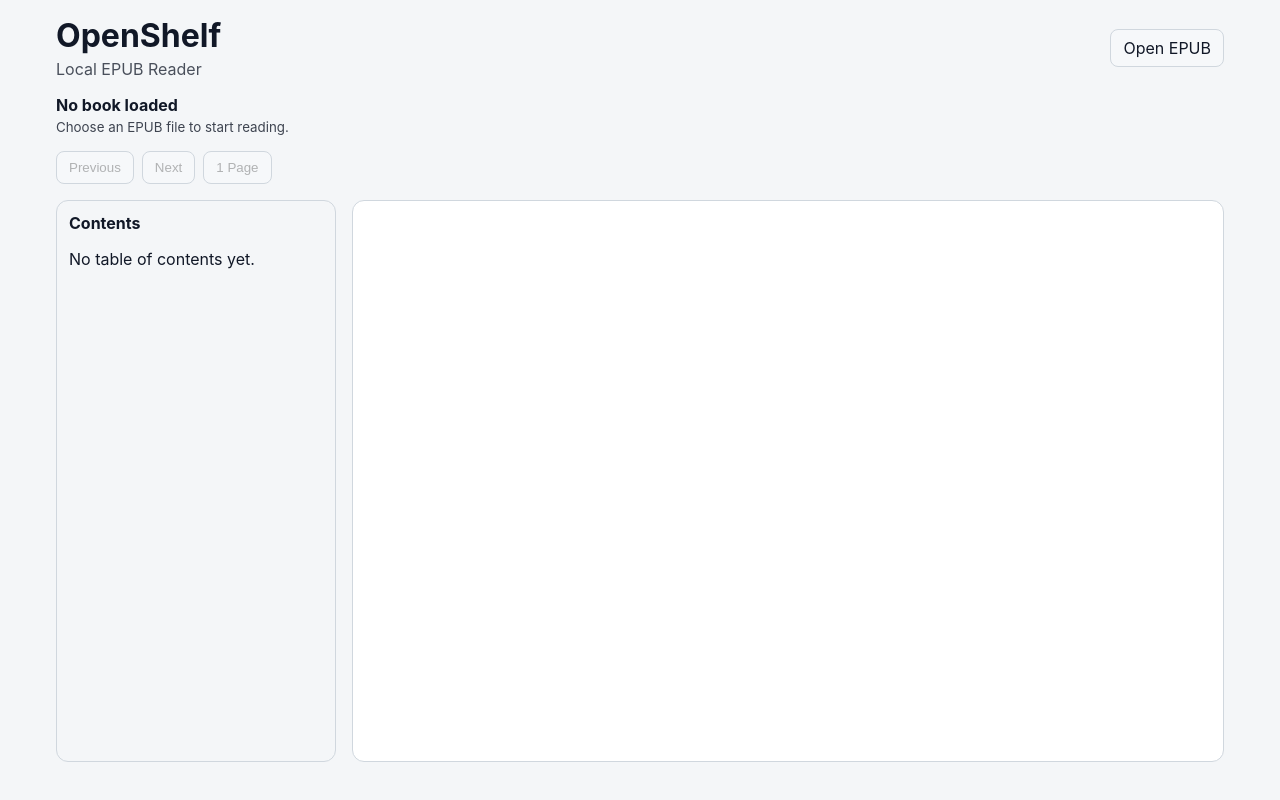
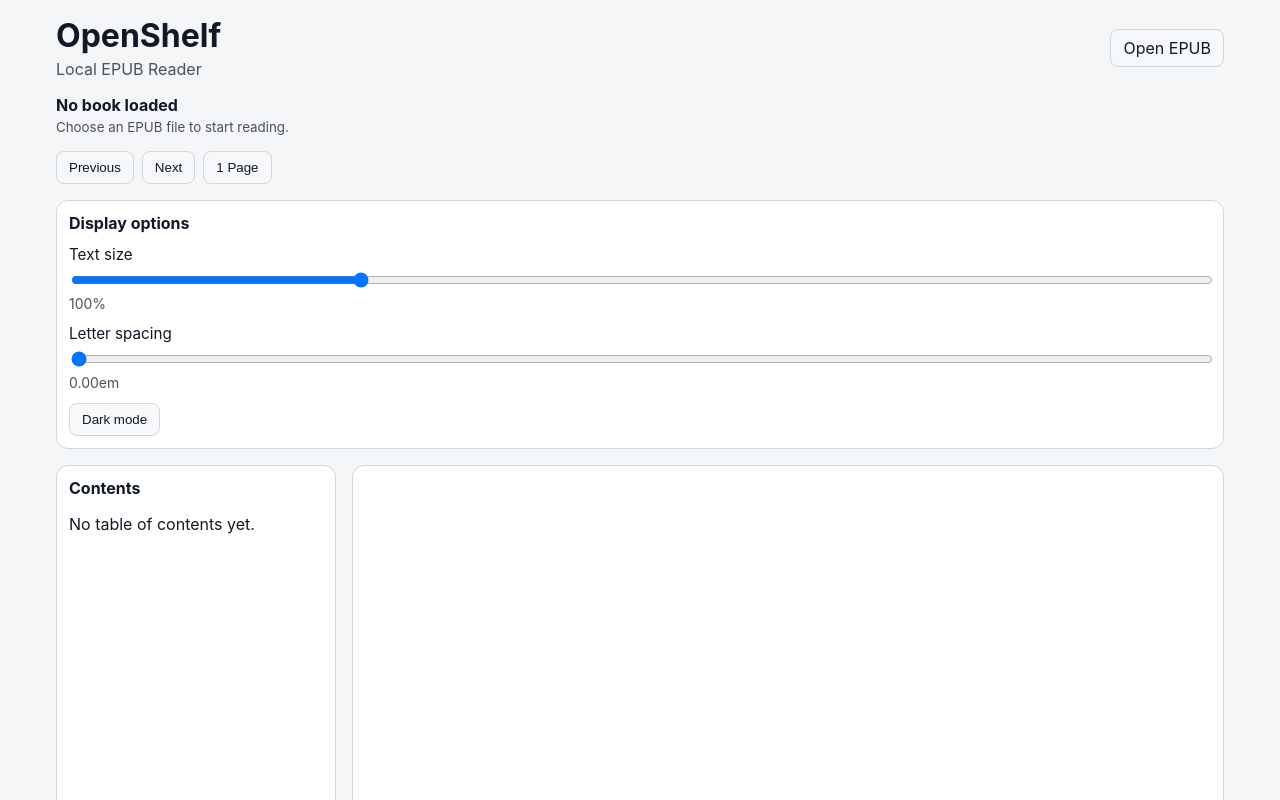
Before and after one commit to Milton761/openshelf, a React (Vite) app: page / in a window 1280 px wide. Shown: the top 800 px of the page. Built offline with nearby package versions, Linux system fonts and the light colour scheme.

Commit message:
feat: add display options for dark mode and typography

```diff
--- a/src/App.css
+++ b/src/App.css
@@ -1,9 +1,25 @@
 .app-shell {
+  --border: #d0d7de;
+  --surface: #ffffff;
+  --surface-muted: #f6f8fa;
+  --text: #111827;
+  --text-muted: rgba(17, 24, 39, 0.75);
+  --error: #b42318;
   max-width: 1200px;
   margin: 0 auto;
   padding: 1rem;
   display: grid;
   gap: 1rem;
+  color: var(--text);
+}
+
+.theme-dark {
+  --border: #334155;
+  --surface: #0f172a;
+  --surface-muted: #1e293b;
+  --text: #f8fafc;
+  --text-muted: rgba(248, 250, 252, 0.75);
+  --error: #fca5a5;
 }
 
 .topbar {
@@ -19,7 +35,7 @@
 
 .topbar p {
   margin: 0.25rem 0 0;
-  opacity: 0.75;
+  color: var(--text-muted);
 }
 
 .file-input {
@@ -37,9 +53,11 @@
 
 .file-input span,
 .controls button,
-.toc button {
-  border: 1px solid #d0d7de;
-  background: #f6f8fa;
+.toc button,
+.display-options button {
+  border: 1px solid var(--border);
+  background: var(--surface-muted);
+  color: var(--text);
   padding: 0.5rem 0.75rem;
   border-radius: 0.5rem;
   cursor: pointer;
@@ -52,17 +70,45 @@
 }
 
 .book-meta small {
-  opacity: 0.8;
+  color: var(--text-muted);
 }
 
 .error-text {
-  color: #b42318;
+  color: var(--error);
   margin: 0;
 }
 
 .controls {
   display: flex;
   gap: 0.5rem;
+}
+
+.display-options {
+  border: 1px solid var(--border);
+  background: var(--surface);
+  border-radius: 0.75rem;
+  padding: 0.75rem;
+  display: grid;
+  gap: 0.75rem;
+}
+
+.display-options label {
+  display: grid;
+  gap: 0.35rem;
+  font-size: 0.95rem;
+}
+
+.display-options input[type="range"] {
+  width: 100%;
+}
+
+.display-options span {
+  color: var(--text-muted);
+  font-size: 0.875rem;
+}
+
+.display-options button {
+  width: fit-content;
 }
 
 .layout {
@@ -73,10 +119,11 @@
 }
 
 .toc {
-  border: 1px solid #d0d7de;
+  border: 1px solid var(--border);
   border-radius: 0.75rem;
   padding: 0.75rem;
   overflow: auto;
+  background: var(--surface);
 }
 
 .toc h2 {
@@ -99,10 +146,10 @@
 }
 
 .viewer-wrap {
-  border: 1px solid #d0d7de;
+  border: 1px solid var(--border);
   border-radius: 0.75rem;
   padding: 0.75rem;
-  background: #fff;
+  background: var(--surface);
 }
 
 .viewer {
--- a/src/App.tsx
+++ b/src/App.tsx
@@ -1,4 +1,4 @@
-import { ChangeEvent, useEffect, useRef, useState } from "react";
+import { ChangeEvent, useCallback, useEffect, useRef, useState } from "react";
 import ePub from "epubjs";
 import "./App.css";
 
@@ -22,6 +22,10 @@ type RenditionLike = {
   destroy: () => void;
   resize: (width: number, height: number) => void;
   spread: (mode: "none" | "auto") => void;
+  themes?: {
+    fontSize: (size: string) => void;
+    default: (styles: Record<string, Record<string, string>>) => void;
+  };
 };
 
 type BookLike = {
@@ -49,6 +53,31 @@ function App() {
   const [error, setError] = useState<string>("");
   const [hasBook, setHasBook] = useState(false);
   const [viewMode, setViewMode] = useState<"single" | "double">("single");
+  const [isDarkMode, setIsDarkMode] = useState(false);
+  const [fontScale, setFontScale] = useState(100);
+  const [letterSpacing, setLetterSpacing] = useState(0);
+
+  const applyReaderStyles = useCallback(
+    (rendition: RenditionLike) => {
+      if (!rendition.themes) {
+        return;
+      }
+
+      rendition.themes.fontSize(`${fontScale}%`);
+      rendition.themes.default({
+        body: {
+          "background-color": isDarkMode ? "#111827" : "#ffffff",
+          color: isDarkMode ? "#f9fafb" : "#111827",
+          "line-height": "1.6",
+          "letter-spacing": `${letterSpacing}em`,
+        },
+        a: {
+          color: isDarkMode ? "#93c5fd" : "#1d4ed8",
+        },
+      });
+    },
+    [fontScale, isDarkMode, letterSpacing],
+  );
 
   const destroyBook = () => {
     renditionRef.current?.destroy();
@@ -119,6 +148,7 @@ function App() {
       });
 
       renditionRef.current = rendition;
+      applyReaderStyles(rendition);
       await rendition.display();
       setHasBook(true);
     } catch {
@@ -158,8 +188,14 @@ function App() {
     }
   }, [viewMode]);
 
+  useEffect(() => {
+    if (renditionRef.current) {
+      applyReaderStyles(renditionRef.current);
+    }
+  }, [applyReaderStyles]);
+
   return (
-    <main className="app-shell">
+    <main className={`app-shell ${isDarkMode ? "theme-dark" : "theme-light"}`}>
       <header className="topbar">
         <div>
           <h1>OpenShelf</h1>
@@ -191,6 +227,40 @@ function App() {
         </button>
       </section>
 
+      <section className="display-options">
+        <strong>Display options</strong>
+
+        <label>
+          Text size
+          <input
+            type="range"
+            min={80}
+            max={160}
+            step={10}
+            value={fontScale}
+            onChange={(event) => setFontScale(Number(event.target.value))}
+          />
+          <span>{fontScale}%</span>
+        </label>
+
+        <label>
+          Letter spacing
+          <input
+            type="range"
+            min={0}
+            max={0.08}
+            step={0.01}
+            value={letterSpacing}
+            onChange={(event) => setLetterSpacing(Number(event.target.value))}
+          />
+          <span>{letterSpacing.toFixed(2)}em</span>
+        </label>
+
+        <button type="button" onClick={() => setIsDarkMode((prev) => !prev)}>
+          {isDarkMode ? "Light mode" : "Dark mode"}
+        </button>
+      </section>
+
       <section className="layout">
         <aside className="toc">
           <h2>Contents</h2>
```
